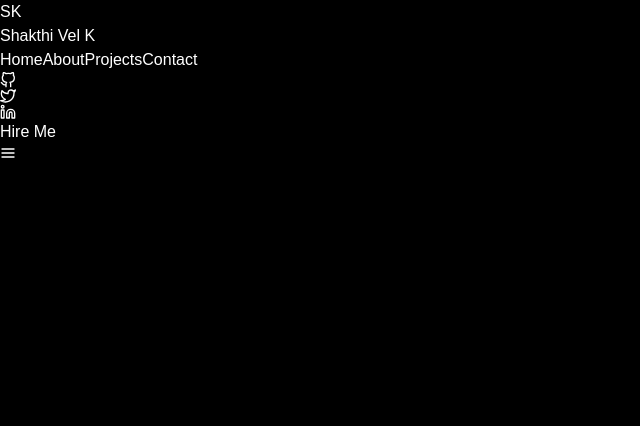
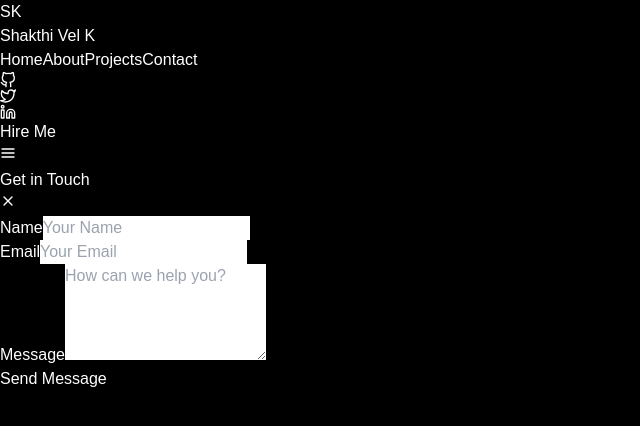
Before and after one commit to Shakthivelk24/my-portfolio, a React (Vite) app: page / in a window 1280 px wide. Both pictures are taken after a click on the button "Hire Me". Shown: the top 426 px of the page, without its empty margins (0-640 px from the left). Built offline with nearby package versions, Linux system fonts and the light colour scheme.

Commit message:
Updated the Header Section

```diff
--- a/src/components/Header.jsx
+++ b/src/components/Header.jsx
@@ -1,4 +1,4 @@
-import { motion } from "framer-motion";
+import { motion , AnimatePresence } from "framer-motion";
 import { FiGithub, FiTwitter, FiLinkedin, FiMenu, FiX } from "react-icons/fi";
 import { useState } from "react";
 
@@ -6,6 +6,10 @@ const Header = () => {
   //  Toggle the Menu open/close
   const [isOpen, setIsOpen] = useState(false);
   const toggleMenu = () => setIsOpen(!isOpen);
+  // State to track if the  contact form is open
+  const [contactFormOpen, setContactFormOpen] = useState(false);
+  const openContactForm = () => setContactFormOpen(true);
+  const closeContactForm = () => setContactFormOpen(false);
   return (
     <header className="absolute w-full z-50 transition-all duration-300">
       <div className="container mx-auto px-4 sm:px-6 lg:px-8 flex items-center justify-between h-16 md:h-20">
@@ -18,7 +22,7 @@ const Header = () => {
             stiffness: 100,
             damping: 25,
             delay: 0.3,
-            duration: 1.2
+            duration: 1.2,
           }}
           className="flex items-center"
         >
@@ -32,8 +36,9 @@ const Header = () => {
 
         {/* Desktop Navigation */}
         <nav className="lg:flex hidden space-x-8">
-          {["Home", "About", "Projects", "Contact"].map((item,index) => (
-            <motion.a key={item}
+          {["Home", "About", "Projects", "Contact"].map((item, index) => (
+            <motion.a
+              key={item}
               initial={{ opacity: 0, y: -20 }}
               animate={{ opacity: 1, y: 0 }}
               transition={{
@@ -42,7 +47,9 @@ const Header = () => {
                 damping: 20,
                 delay: 0.7 + index * 0.2,
               }}
-             className="relative text-gray-800 dark:text-gray-200 hover:violet-600 dark:hover:text-violet-400 transition-colors duration-300 group" href="#">
+              className="relative text-gray-800 dark:text-gray-200 hover:violet-600 dark:hover:text-violet-400 transition-colors duration-300 group"
+              href="#"
+            >
               {item}
               <span className="absolute bottom-0 left-0 w-0 h-0.5 bg-blue-600 group-hover:w-full transition-all duration-300"></span>
             </motion.a>
@@ -52,50 +59,70 @@ const Header = () => {
         {/* Social icons -Desktop */}
         <div className="md:flex hidden items-center space-x-4">
           <motion.a
-               initial={{opacity:0,scale:0.5}}
-                animate={{opacity:1,scale:1}}
+            initial={{ opacity: 0, scale: 0.5 }}
+            animate={{ opacity: 1, scale: 1 }}
             transition={{
-                  delay:1.3,duration:0.8
+              delay: 1.3,
+              duration: 0.8,
             }}
-              className ="text-gray-700 dark:text-gray-300 hover:text-blue-600 dark:hover:text-blue-400 transition-colors duration-300" href="#">
+            className="text-gray-700 dark:text-gray-300 hover:text-blue-600 dark:hover:text-blue-400 transition-colors duration-300"
+            href="#"
+          >
             <FiGithub className="w-5 h-5 " />
           </motion.a>
           <motion.a
-               initial={{opacity:0,scale:0.5}}
-                animate={{opacity:1,scale:1}}
+            initial={{ opacity: 0, scale: 0.5 }}
+            animate={{ opacity: 1, scale: 1 }}
             transition={{
-                  delay:1.3,duration:0.8
+              delay: 1.3,
+              duration: 0.8,
             }}
-              className ="text-gray-700 dark:text-gray-300 hover:text-blue-600 dark:hover:text-blue-400 transition-colors duration-300" href="#">
+            className="text-gray-700 dark:text-gray-300 hover:text-blue-600 dark:hover:text-blue-400 transition-colors duration-300"
+            href="#"
+          >
             <FiTwitter className="w-5 h-5 " />
           </motion.a>
           <motion.a
-               initial={{opacity:0,scale:0.5}}
-                animate={{opacity:1,scale:1}}
+            initial={{ opacity: 0, scale: 0.5 }}
+            animate={{ opacity: 1, scale: 1 }}
             transition={{
-                  delay:1.3,duration:0.8
+              delay: 1.3,
+              duration: 0.8,
             }}
-              className ="text-gray-700 dark:text-gray-300 hover:text-blue-600 dark:hover:text-blue-400 transition-colors duration-300" href="#">
+            className="text-gray-700 dark:text-gray-300 hover:text-blue-600 dark:hover:text-blue-400 transition-colors duration-300"
+            href="#"
+          >
             <FiLinkedin className="w-5 h-5 " />
           </motion.a>
           {/* Hire Me Button */}
           <motion.button
-           initial={{ opacity:0 ,scale:0.8}}
-           animate={{opacity:1,scale:1}}
-           transition={{ delay:1.6 , duration:0.8,type:"spring",stiffness:100,damping:15,}}
-          className="ml-4 px-4 py-2 rounded-xl bg-gradient-to-r from-gray-400 to-gray-100 text-violet-700 font-bold hover:from-violet-700 hover:to-purple-700 hover:text-white transition-all duration-500 ">
+            onClick={openContactForm}
+            initial={{ opacity: 0, scale: 0.8 }}
+            animate={{ opacity: 1, scale: 1 }}
+            transition={{
+              delay: 1.6,
+              duration: 0.8,
+              type: "spring",
+              stiffness: 100,
+              damping: 15,
+            }}
+            className="ml-4 px-4 py-2 rounded-xl bg-gradient-to-r from-gray-400 to-gray-100 text-violet-700 font-bold hover:from-violet-700 hover:to-purple-700 hover:text-white transition-all duration-500 "
+          >
             Hire Me
           </motion.button>
-
         </div>
         {/* Mobile Menu Button */}
         <div className="md:hidden flex items-center">
           <motion.button
-             whileTap={{scale:0.7}}
+            whileTap={{ scale: 0.7 }}
             onClick={toggleMenu}
             className="text-gray-300"
           >
-                {isOpen ? <FiX className="h-7 w-6"/> : <FiMenu className="w-6 h-6" />}
+            {isOpen ? (
+              <FiX className="h-7 w-6" />
+            ) : (
+              <FiMenu className="w-6 h-6" />
+            )}
           </motion.button>
         </div>
       </div>
@@ -104,13 +131,18 @@ const Header = () => {
         initial={{ opacity: 0, height: 0 }}
         animate={{ opacity: isOpen ? 1 : 0, height: isOpen ? "auto" : 0 }}
         transition={{
-          duration:0.5}}
+          duration: 0.5,
+        }}
         className="md:hidden overflow-hidden bg-white dark:bg-gray-900 shadow-lg px-4 py-5 space-y-5"
       >
         <nav className="flex flex-col space-y-3">
           {["Home", "About", "Projects", "Contact"].map((item) => (
-            <a key={item}
-             className="text-gray-300 font-medium py-2" onClick={toggleMenu} href="#">
+            <a
+              key={item}
+              className="text-gray-300 font-medium py-2"
+              onClick={toggleMenu}
+              href="#"
+            >
               {item}
             </a>
           ))}
@@ -127,15 +159,102 @@ const Header = () => {
               <FiLinkedin className="w-5 h-5 text-gray-700 dark:text-gray-300 hover:text-blue-600 dark:hover:text-blue-400 transition-colors duration-300" />
             </a>
             <button
-             onClick={() =>{toggleMenu}}
-             className="mt-4 block w-full px-4 py-2 rounded-lg bg-gradient-to-r from-violet-600 to-violet-400 font-bold">
+              onClick={() => {
+                toggleMenu();
+                openContactForm();
+              }}
+              className="mt-4 block w-full px-4 py-2 rounded-lg bg-gradient-to-r from-violet-600 to-violet-400 font-bold"
+            >
               Contact Me
             </button>
           </div>
-
         </div>
       </motion.div>
-       {}
+      {/* Contact Form */}
+      <AnimatePresence>
+      {contactFormOpen && (
+        <motion.div
+          initial={{ opacity: 0 }}
+          animate={{ opacity: 1 }}
+          transition={{ duration: 0.5 }}
+          className="fixed inset-0 bg-black/50 backgrount-blur-sm z-50 flex items-center justify-center p-4"
+        >
+          <motion.div
+          initial={ {scale:0.8,opacity: 0, y: 30 }}
+           animate={{scale:1,opacity:1,y:0}}
+           exit={{scale:0.8,opacity:0,y:30}}
+           transition={{
+            type: "spring",
+            damping:30,
+            stiffness: 200,
+            duration:0.8
+           }}
+           className="bg-white dark:bg-gray-800 rounded-xl shadow-xl w-full max-w-md p-6">
+            <div className="flex justify-between items-center mb-4">
+              <h1 className="text-2xl font-bold text-gray-300">Get in Touch</h1>
+              <button onClick={closeContactForm}>
+                <FiX
+                  className="h-6 w-6 text-gray-500 font-extrabold"
+                  onClick={closeContactForm}
+                />
+              </button>
+            </div>
+            {/* Input Forms */}
+            <form className="space-y-4">
+              <div>
+                <label
+                  htmlFor="name"
+                  className="block text-sm font-medium text-gray-300 mb-1 "
+                >
+                  Name
+                </label>
+                <input
+                  type="text"
+                  id="name"
+                  placeholder="Your Name"
+                  className="w-full px-4 py-2 border border-gray-600 rounded-lg focus:ring-2 focus:ring-violet-500 focus:border-violet-500 bg-gray-700"
+                />
+              </div>
+              <div>
+                <label
+                  htmlFor="email"
+                  className="block text-sm font-medium text-gray-300 mb-1 "
+                >
+                  Email
+                </label>
+                <input
+                  type="email"
+                  id="email"
+                  placeholder="Your Email"
+                  className="w-full px-4 py-2 border border-gray-600 rounded-lg focus:ring-2 focus:ring-violet-500 focus:border-violet-500 bg-gray-700"
+                />
+              </div>
+              <div>
+                <label
+                  htmlFor="message"
+                  className="block text-sm font-medium text-gray-300 mb-1 "
+                >
+                  Message
+                </label>
+                <textarea
+                  rows = "4"
+                  id="name"
+                  placeholder="How can we help you?"
+                  className="w-full px-4 py-2 border border-gray-600 rounded-lg focus:ring-2 focus:ring-violet-500 focus:border-violet-500 bg-gray-700"
+                />
+              </div>
+              <motion.button
+              type="submit"
+              whileHover={{ scale: 1.03 }}
+              whileTap={{ scale: 0.97 }}
+              className="w-full px-4 py-2 bg-gradient-to-r from-violet-600 to-violet-400 text-white font-bold rounded-lg hover:from-violet-700 hover:shadow-violet-600/50">
+                 Send Message
+              </motion.button>
+            </form>
+          </motion.div>
+        </motion.div>
+      )}
+      </AnimatePresence>
     </header>
   );
 };
```
Lines whose indentation alone changed are shown as unchanged.
